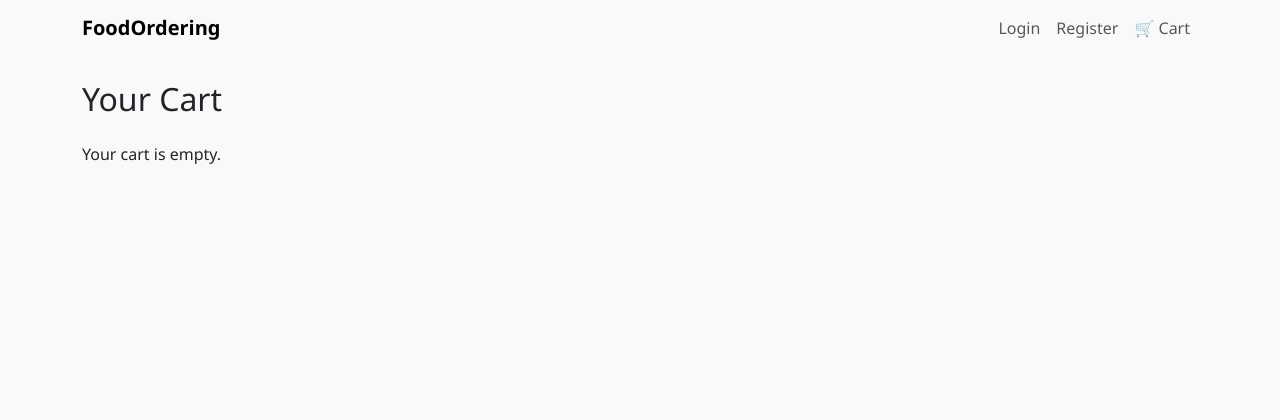
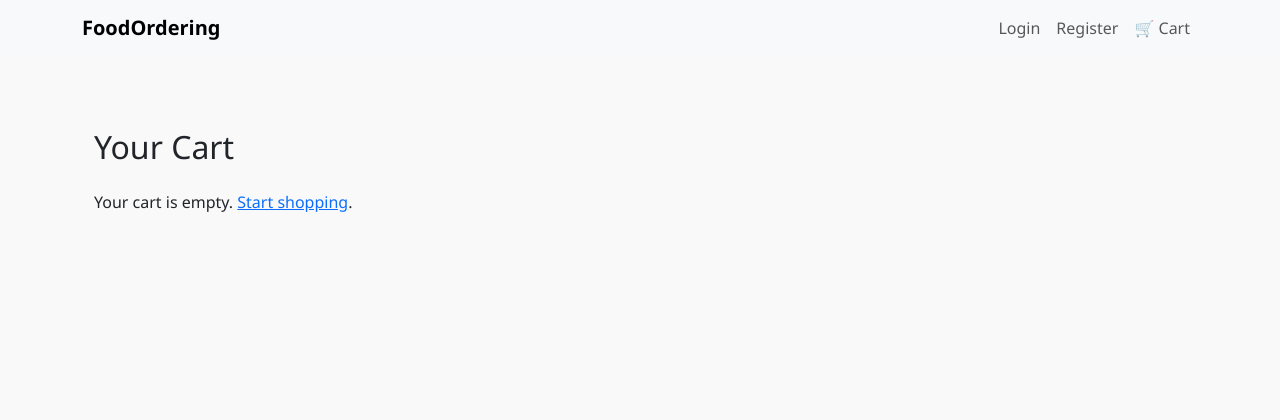
Before and after one commit to anony-bocha/foodordering, a Django app: page /cart/cart/ in a window 1280 px wide. Shown: the top 420 px of the page. Run offline with Django 5.2, Linux system fonts and the light colour scheme; data comes from the database, SQL or seed files in the repository.

Commit message:
cart.html and form.py updated

```diff
--- a/cart/forms.py
+++ b/cart/forms.py
@@ -1,6 +1,6 @@
 from django import forms
 
 class CheckoutForm(forms.Form):
-    customer_name = forms.CharField(max_length=100)
-    customer_email = forms.EmailField()
-    customer_address = forms.CharField(widget=forms.Textarea)
+    customer_name = forms.CharField(max_length=100, label="Name")
+    customer_email = forms.EmailField(label="Email")
+    customer_address = forms.CharField(widget=forms.Textarea(attrs={'rows': 3}), label="Address")
--- a/cart/templates/cart/cart.html
+++ b/cart/templates/cart/cart.html
@@ -2,6 +2,7 @@
 {% block title %}Your Cart{% endblock %}
 
 {% block content %}
+<div class="container mt-5">
     <h2 class="mb-4">Your Cart</h2>
 
     {% if cart_items %}
@@ -9,6 +10,7 @@
         <thead>
             <tr>
                 <th>Product</th>
+                <th>Actions</th>
                 <th>Quantity</th>
                 <th>Price</th>
                 <th>Total</th>
@@ -25,13 +27,14 @@
                     {% endwith %}
                     {{ item.product.product_name }}
                 </td>
+
                 <td>
-
                     <form method="POST" action="{% url 'cart_update' item.product.uid %}" class="d-inline">
                         {% csrf_token %}
                         <button type="submit" name="action" value="remove" class="btn btn-danger btn-sm mt-1">Remove</button>
                     </form>
                 </td>
+
                 <td>
                     <form method="POST" action="{% url 'cart_update' item.product.uid %}">
                         {% csrf_token %}
@@ -51,8 +54,9 @@
     </table>
 
     <h4>Total: ₹{{ total }}</h4>
-<a href="{% url 'checkout' %}" class="btn btn-success mt-3">Checkout</a>
+    <a href="{% url 'checkout' %}" class="btn btn-success mt-3">Proceed to Checkout</a>
     {% else %}
-<p>Your cart is empty.</p>
+    <p>Your cart is empty. <a href="{% url 'product_list' %}">Start shopping</a>.</p>
     {% endif %}
+</div>
 {% endblock %}
--- a/products/templates/products/product_list.html
+++ b/products/templates/products/product_list.html
@@ -11,7 +11,9 @@
         <h5 class="card-title">{{ product.name }}</h5>
         <p class="card-text">{{ product.description }}</p>
         <p class="card-text fw-bold">${{ product.price }}</p>
-        <form method="post" action="{% url 'add_to_cart' product.id %}" class="mt-auto">
+        <form method="post" action="{% url 'add_to_cart' product.uid %}" class="mt-auto">
+
+
           {% csrf_token %}
           <button type="submit" class="btn btn-primary w-100">Add to Cart</button>
         </form>
```
Lines whose indentation alone changed are shown as unchanged.
